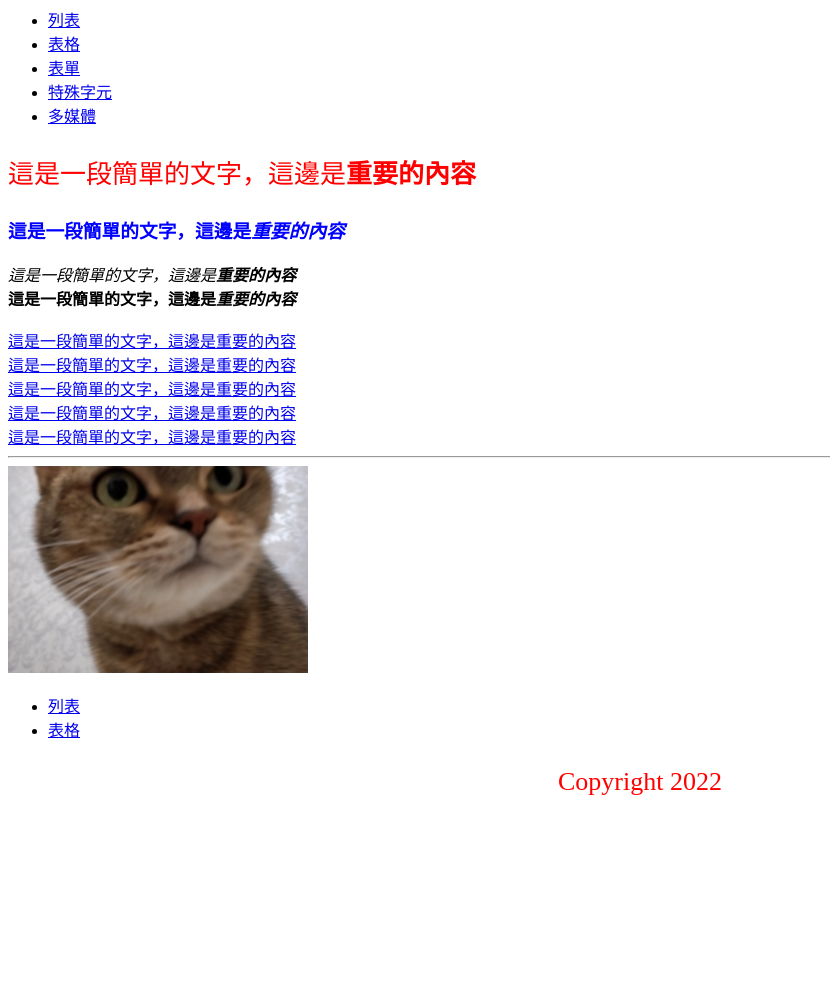
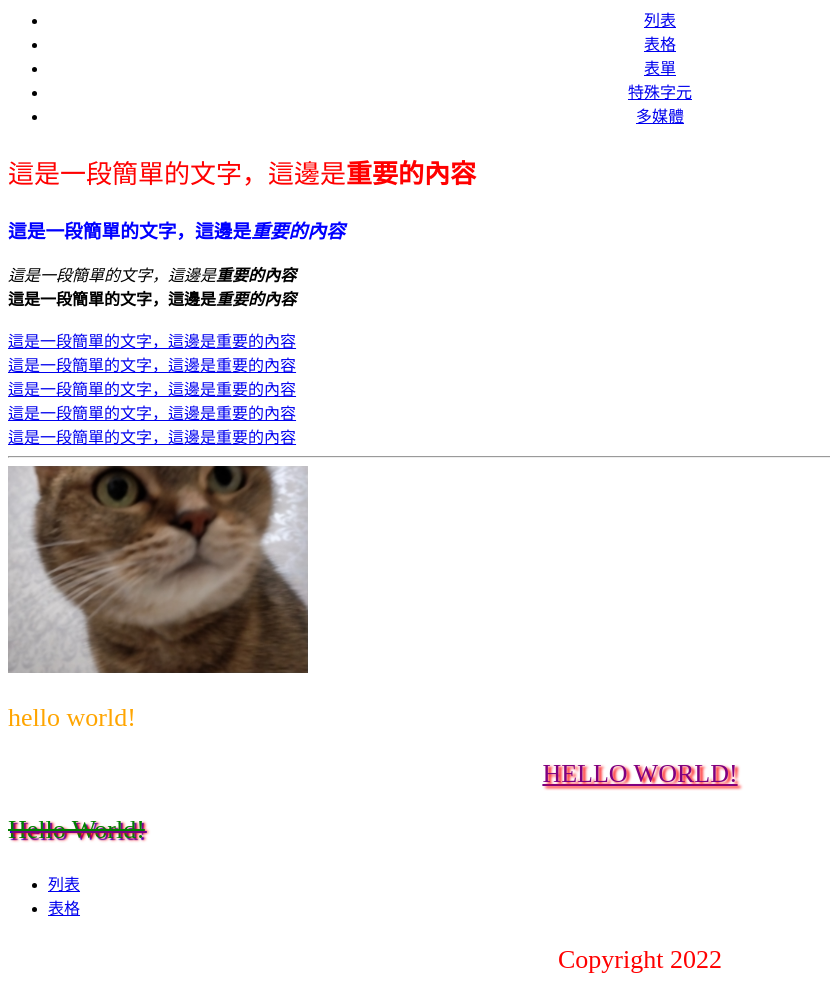
Before and after one commit to HughChiou/demo1020, a plain HTML site: page index.html in a window 1280 px wide. Shown: the part 73-1074 px from the top of the page, without its empty margins (0-830 px from the left). Before the commit the page ends 896 px from the top, so only its background shows below. Drawn offline with Linux system fonts and the light colour scheme.

Commit message:
font styles

```diff
--- a/index.html
+++ b/index.html
@@ -24,6 +24,30 @@
 
         .italic {
             font-style: italic;
+        }
+
+        p.hello:nth-of-type(1) {
+            color: orange;
+        }
+
+        p.hello:nth-of-type(2) {
+            color: purple;
+            text-transform: uppercase;
+            text-decoration: underline;
+            text-shadow: 3px 2px 3px red;
+            text-align: center;
+        }
+
+        p.hello:nth-of-type(3) {
+            color: green;
+            text-transform: capitalize;
+            text-decoration: line-through;
+            text-shadow: 3px 2px 3px red, 2px 2px 1px blue;
+        }
+
+        header,
+        footer {
+            text-align: center;
         }
     </style>
 </head>
@@ -68,6 +92,9 @@
 
         <section>
             <img title="一隻貓" width="300" src="myImg.jpg" alt="簡單的圖片">
+            <p class="hello">hello world!</p>
+            <p class="hello">hello world!</p>
+            <p class="hello">hello world!</p>
         </section>
 
         <aside>
```
